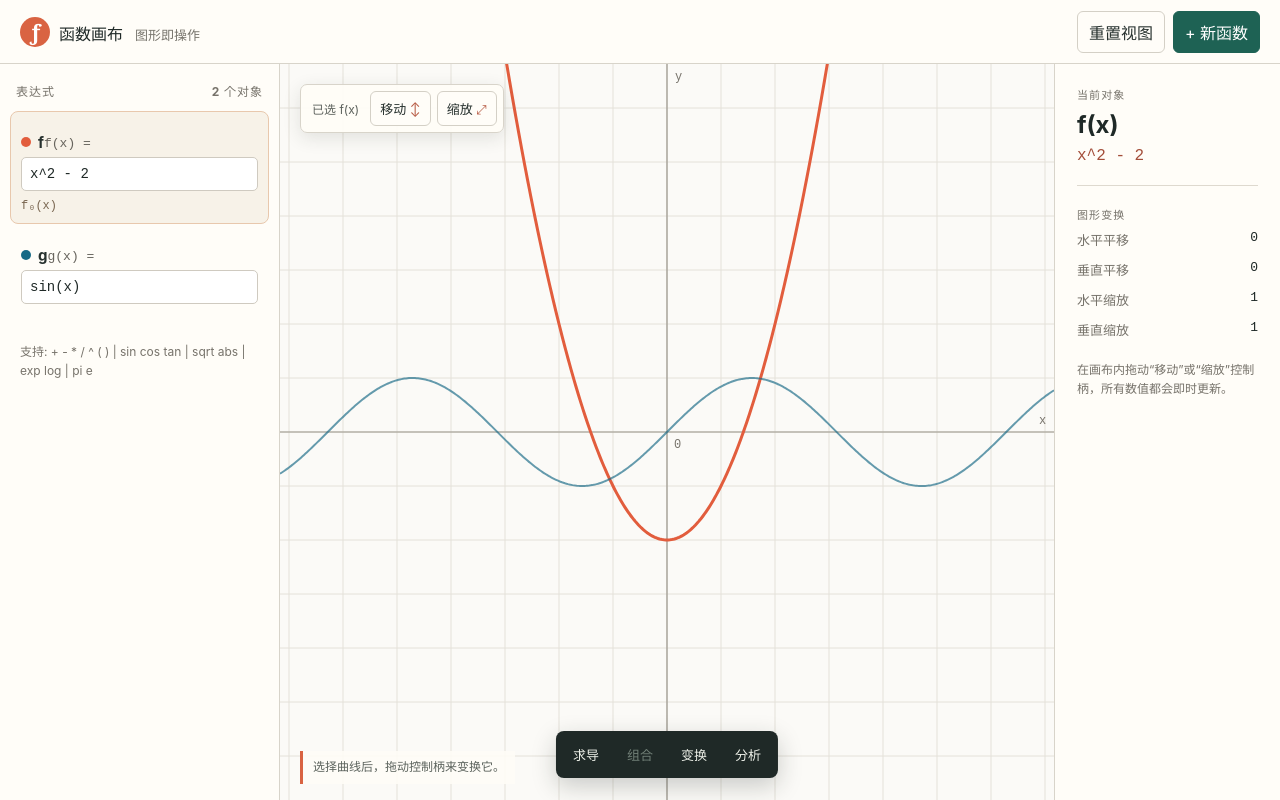
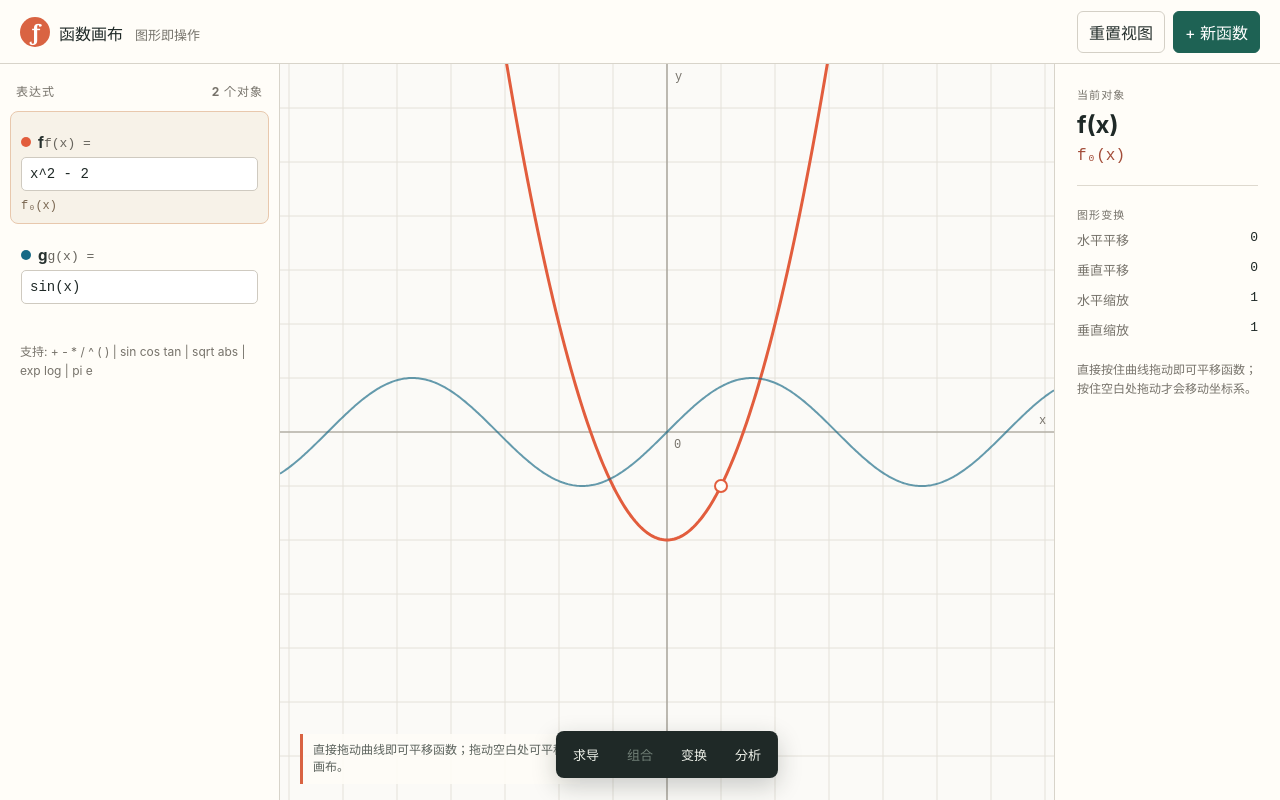
Before and after one commit to TTT-rfk/maths, a React (Vite) app: page / in a window 1280 px wide. Built offline with nearby package versions, Linux system fonts and the light colour scheme.

Commit message:
Enable direct function graph dragging

```diff
--- a/src/App.tsx
+++ b/src/App.tsx
@@ -59,8 +59,8 @@ function App() {
   const [functions, setFunctions] = useState(initialFunctions)
   const [selectedIds, setSelectedIds] = useState<string[]>(['f'])
   const [view, setView] = useState<View>({ x: 0, y: 0, scale: 54 })
-  const [notice, setNotice] = useState('选择曲线后，拖动控制柄来变换它。')
-  const [drag, setDrag] = useState<{ mode: 'pan' | 'move' | 'scale'; startX: number; startY: number; view: View; transform?: Transform } | null>(null)
+  const [notice, setNotice] = useState('直接拖动曲线即可平移函数；拖动空白处可平移画布。')
+  const [drag, setDrag] = useState<{ mode: 'pan' | 'move'; startX: number; startY: number; view: View; targetId?: string; transform?: Transform } | null>(null)
 
   const selected = functions.filter((item) => selectedIds.includes(item.id))
   const primary = selected[0]
@@ -111,6 +111,19 @@ function App() {
       }
       context.stroke()
       context.globalAlpha = 1
+
+      if (isSelected) {
+        const handleX = originX + view.scale
+        const input = item.transform.xScale * (1 - item.transform.horizontal)
+        const rawY = item.derivative ? derivative(item.expression)(input) : evaluate(item.expression, input)
+        const handleY = originY - (item.transform.yScale * rawY + item.transform.vertical) * view.scale
+        if (Number.isFinite(handleY) && handleY > 12 && handleY < height - 12) {
+          context.fillStyle = '#fffdf8'
+          context.strokeStyle = item.color
+          context.lineWidth = 2
+          context.beginPath(); context.arc(handleX, handleY, 6, 0, Math.PI * 2); context.fill(); context.stroke()
+        }
+      }
     })
   }, [functions, selectedIds, view])
 
@@ -141,14 +154,37 @@ function App() {
     context.beginPath(); context.moveTo(x1, y1); context.lineTo(x2, y2); context.stroke()
   }
 
-  function updatePrimary(update: (item: FunctionItem) => FunctionItem) {
-    if (!primary) return
-    setFunctions((current) => current.map((item) => item.id === primary.id ? update(item) : item))
+  function getFunctionAt(clientX: number, clientY: number) {
+    const host = hostRef.current
+    if (!host) return undefined
+    const rect = host.getBoundingClientRect()
+    const pixelX = clientX - rect.left
+    const pixelY = clientY - rect.top
+    const originX = rect.width / 2 + view.x
+    const originY = rect.height / 2 + view.y
+    const x = (pixelX - originX) / view.scale
+    let closest: { item: FunctionItem; distance: number } | undefined
+    for (const item of functions) {
+      const input = item.transform.xScale * (x - item.transform.horizontal)
+      const rawY = item.derivative ? derivative(item.expression)(input) : evaluate(item.expression, input)
+      const y = item.transform.yScale * rawY + item.transform.vertical
+      const curveY = originY - y * view.scale
+      const distance = Math.abs(curveY - pixelY)
+      if (Number.isFinite(distance) && distance < 16 && (!closest || distance < closest.distance)) closest = { item, distance }
+    }
+    return closest?.item
   }
 
-  function beginDrag(event: React.PointerEvent<HTMLElement>, mode: 'pan' | 'move' | 'scale') {
+  function beginCanvasDrag(event: React.PointerEvent<HTMLDivElement>) {
     event.currentTarget.setPointerCapture(event.pointerId)
-    setDrag({ mode, startX: event.clientX, startY: event.clientY, view, transform: primary?.transform })
+    const hit = getFunctionAt(event.clientX, event.clientY)
+    if (hit) {
+      setSelectedIds([hit.id])
+      setNotice(`正在移动 ${hit.name}(x)：松开即可保留这个变换。`)
+      setDrag({ mode: 'move', startX: event.clientX, startY: event.clientY, view, targetId: hit.id, transform: hit.transform })
+      return
+    }
+    setDrag({ mode: 'pan', startX: event.clientX, startY: event.clientY, view })
   }
 
   function movePointer(event: React.PointerEvent<HTMLDivElement>) {
@@ -156,13 +192,7 @@ function App() {
     const dx = event.clientX - drag.startX
     const dy = event.clientY - drag.startY
     if (drag.mode === 'pan') setView({ ...drag.view, x: drag.view.x + dx, y: drag.view.y + dy })
-    if (drag.mode === 'move' && drag.transform) {
-      updatePrimary((item) => ({ ...item, transform: { ...drag.transform!, horizontal: drag.transform!.horizontal + dx / view.scale, vertical: drag.transform!.vertical - dy / view.scale } }))
-    }
-    if (drag.mode === 'scale' && drag.transform) {
-      const factor = Math.max(0.2, Math.min(5, 1 + (dx - dy) / 250))
-      updatePrimary((item) => ({ ...item, transform: { ...drag.transform!, xScale: drag.transform!.xScale * factor, yScale: drag.transform!.yScale * factor } }))
-    }
+    if (drag.mode === 'move' && drag.transform && drag.targetId) setFunctions((current) => current.map((item) => item.id === drag.targetId ? { ...item, transform: { ...drag.transform!, horizontal: drag.transform!.horizontal + dx / drag.view.scale, vertical: drag.transform!.vertical - dy / drag.view.scale } } : item))
   }
 
   function addFunction() {
@@ -202,26 +232,21 @@ function App() {
       </aside>
 
       <section className="canvas-area" aria-label="函数图像画布">
-        <div className="canvas-host" ref={hostRef} onPointerDown={(event) => beginDrag(event, 'pan')} onPointerMove={movePointer} onPointerUp={() => setDrag(null)} onPointerCancel={() => setDrag(null)}>
+        <div className="canvas-host" ref={hostRef} onPointerDown={beginCanvasDrag} onPointerMove={movePointer} onPointerUp={() => setDrag(null)} onPointerCancel={() => setDrag(null)}>
           <canvas ref={canvasRef} />
-          {primary && <div className="transform-hud" onPointerDown={(event) => event.stopPropagation()}>
-            <span className="hud-label">已选 {primary.name}(x)</span>
-            <button type="button" onPointerDown={(event) => beginDrag(event, 'move')} aria-label="拖动以平移函数">移动 <i>↕</i></button>
-            <button type="button" onPointerDown={(event) => beginDrag(event, 'scale')} aria-label="拖动以缩放函数">缩放 <i>⤢</i></button>
-          </div>}
           <p className="canvas-note">{notice}</p>
         </div>
         <div className="floating-toolbar" aria-label="函数操作">
           <button type="button" disabled={!primary} onClick={addDerivative}>求导</button>
           <button type="button" disabled={selected.length !== 2} onClick={() => setNotice('函数组合将在下一步接入符号运算引擎。')}>组合</button>
-          <button type="button" disabled={!primary} onClick={() => setNotice('请选择“移动”或“缩放”控制柄，变换会反映到公式。')}>变换</button>
+          <button type="button" disabled={!primary} onClick={() => setNotice('直接拖动已选曲线即可移动它。白色圆点标记了曲线的可见控制点。')}>变换</button>
           <button type="button" disabled={!primary} onClick={() => setNotice('分析功能将在符号引擎接入后提供。')}>分析</button>
         </div>
       </section>
 
       <aside className="inspector" aria-label="所选函数属性">
         <p className="eyebrow">当前对象</p>
-        {primary ? <><h1>{primary.name}(x)</h1><p className="expression-large">{primary.expression}</p><div className="rule" /><p className="eyebrow">图形变换</p><dl><dt>水平平移</dt><dd>{format(primary.transform.horizontal)}</dd><dt>垂直平移</dt><dd>{format(primary.transform.vertical)}</dd><dt>水平缩放</dt><dd>{format(primary.transform.xScale)}</dd><dt>垂直缩放</dt><dd>{format(primary.transform.yScale)}</dd></dl><p className="hint">在画布内拖动“移动”或“缩放”控制柄，所有数值都会即时更新。</p></> : <p>选择一条函数查看属性。</p>}
+        {primary ? <><h1>{primary.name}(x)</h1><p className="expression-large">{transformExpression(primary)}</p><div className="rule" /><p className="eyebrow">图形变换</p><dl><dt>水平平移</dt><dd>{format(primary.transform.horizontal)}</dd><dt>垂直平移</dt><dd>{format(primary.transform.vertical)}</dd><dt>水平缩放</dt><dd>{format(primary.transform.xScale)}</dd><dt>垂直缩放</dt><dd>{format(primary.transform.yScale)}</dd></dl><p className="hint">直接按住曲线拖动即可平移函数；按住空白处拖动才会移动坐标系。</p></> : <p>选择一条函数查看属性。</p>}
       </aside>
     </section>
   </main>
```
Also changed, not shown: src/App.css.
